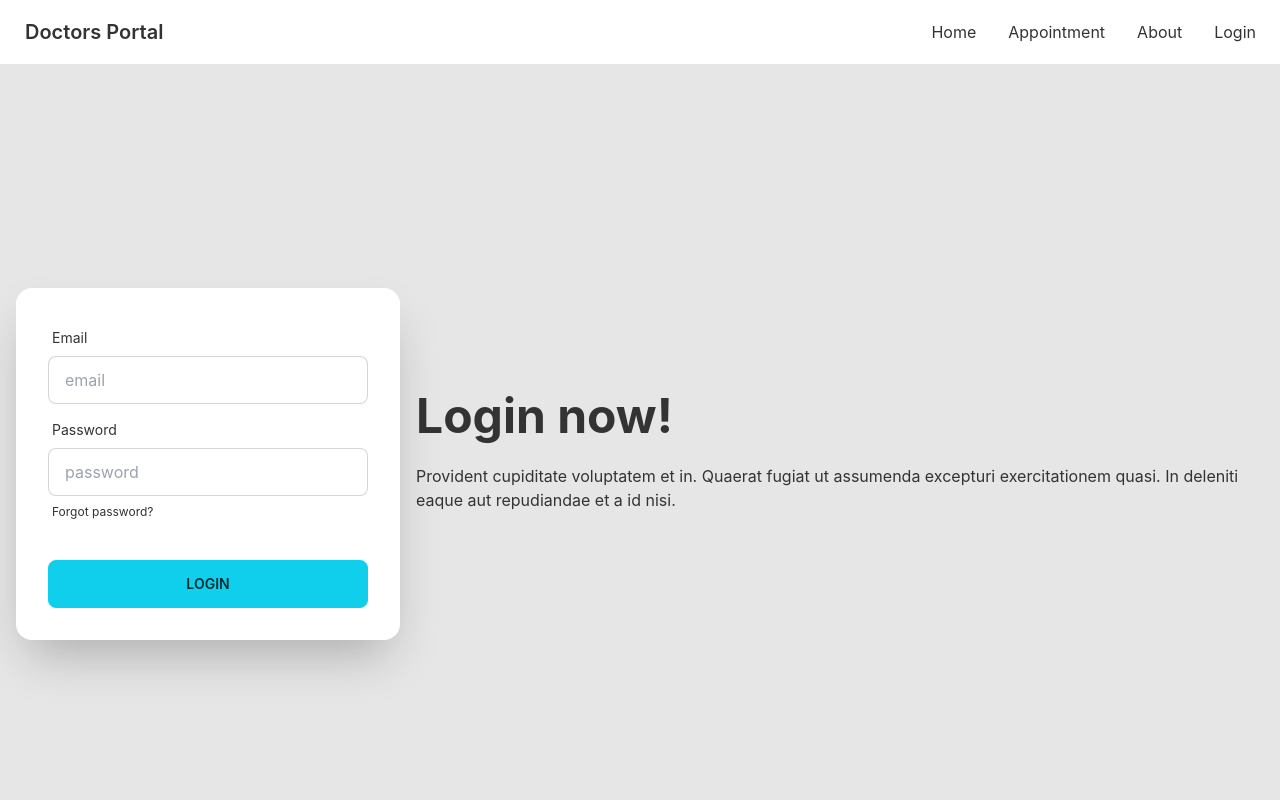
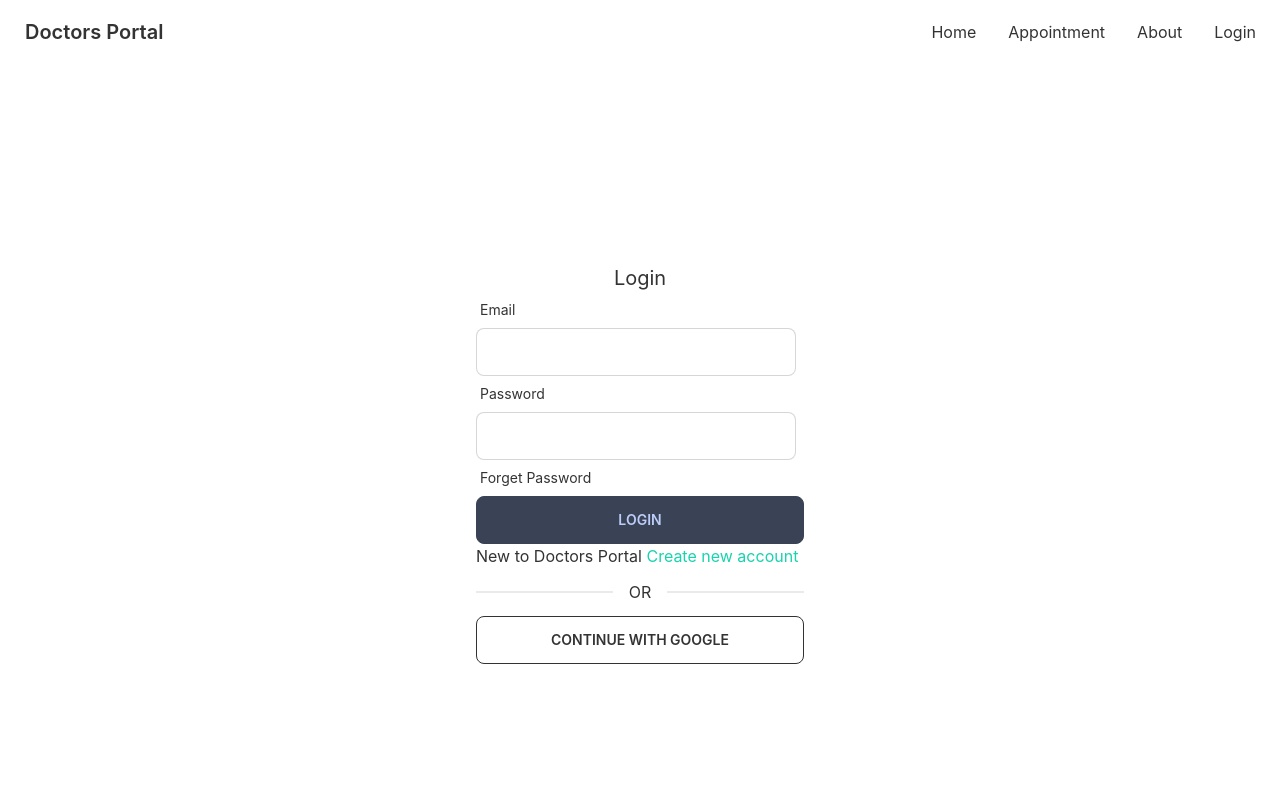
Before and after one commit to MuntasirAbid/doctor-prtal-client-side, a React (Create React App) app: page /login in a window 1280 px wide. Shown: the top 800 px of the page. Built offline with nearby package versions, Linux system fonts and the light colour scheme.

Commit message:
implimented login and signUp page using react hook form

```diff
--- a/package.json
+++ b/package.json
@@ -8,9 +8,11 @@
     "@testing-library/user-event": "^13.5.0",
     "daisyui": "^2.42.1",
     "date-fns": "^2.29.3",
+    "firebase": "^9.14.0",
     "react": "^18.2.0",
     "react-day-picker": "^8.3.7",
     "react-dom": "^18.2.0",
+    "react-hook-form": "^7.39.7",
     "react-router-dom": "^6.4.3",
     "react-scripts": "5.0.1",
     "web-vitals": "^2.1.4"
--- a/src/Pages/Appointment/AvaileableAppointments/AvaiableAppointments.js
+++ b/src/Pages/Appointment/AvaileableAppointments/AvaiableAppointments.js
@@ -32,6 +32,7 @@ const AvaiableAppointments = ({ selectedDate }) => {
                 <BookingModal
                     selectedDate={selectedDate}
                     treatment={treatment}
+                    setTreatment={setTreatment}
                 ></BookingModal>
             }
         </section >
--- a/src/Pages/Appointment/BookingModal/BookingModal.js
+++ b/src/Pages/Appointment/BookingModal/BookingModal.js
@@ -2,7 +2,7 @@ import { format } from 'date-fns';
 
 import React from 'react';
 
-const BookingModal = ({ treatment, selectedDate }) => {
+const BookingModal = ({ treatment, selectedDate, setTreatment }) => {
     const { name, slots } = treatment; //treatment is appointment option, just different name
     const date = format(selectedDate, 'PP')
 
@@ -14,7 +14,17 @@ const BookingModal = ({ treatment, selectedDate }) => {
         const email = form.email.value;
         const phone = form.phone.value;
 
-        console.log(date, slot, name, email, phone)
+        const booking = {
+            appointmentDate: date,
+            treatment: name,
+            patient: name,
+            slot,
+            email,
+            phone,
+        }
+
+        console.log(booking)
+        setTreatment(null)
     }
 
     return (
@@ -29,7 +39,10 @@ const BookingModal = ({ treatment, selectedDate }) => {
                         <select name='slot' className="select select-bordered w-full">
 
                             {
-                                slots.map(slot => <option value={slot}>{slot}</option>)
+                                slots.map((slot, i) => <option
+                                    value={slot}
+                                    key={i}
+                                >{slot}</option>)
                             }
                         </select>
                         <input name='name' type="text" placeholder="Your Name" className="input w-full input-bordered" />
--- a/src/Pages/Login/Login.js
+++ b/src/Pages/Login/Login.js
@@ -1,35 +1,49 @@
-import React from 'react';
+
+import { useForm } from 'react-hook-form';
+import { Link } from 'react-router-dom';
 
 const Login = () => {
+
+    const { register, formState: { errors }, handleSubmit } = useForm();
+    const handleLogin = data => {
+        console.log(data);
+    }
+
     return (
-        <div className="hero min-h-screen bg-base-200">
-            <div className="hero-content flex-col lg:flex-row-reverse">
-                <div className="text-center lg:text-left">
-                    <h1 className="text-5xl font-bold">Login now!</h1>
-                    <p className="py-6">Provident cupiditate voluptatem et in. Quaerat fugiat ut assumenda excepturi exercitationem quasi. In deleniti eaque aut repudiandae et a id nisi.</p>
-                </div>
-                <div className="card flex-shrink-0 w-full max-w-sm shadow-2xl bg-base-100">
-                    <div className="card-body">
-                        <div className="form-control">
+        <div className='h-[800px] flex justify-center items-center'>
+            <div className='w-96 p-7'>
+                <h2 className='text-xl text-center'>Login</h2>
+                <form onSubmit={handleSubmit(handleLogin)}>
+
+
+                    <div className="form-control w-full max-w-xs">
                         <label className="label">
                             <span className="label-text">Email</span>
                         </label>
-                            <input type="text" placeholder="email" className="input input-bordered" />
+                        <input type="text" {...register("email", { required: "Email Address is required" })} className="input input-bordered w-full max-w-xs" />
+                        {errors.email && <p className='text-error'>{errors.email?.message}</p>}
                     </div>
-                        <div className="form-control">
+                    <div className="form-control w-full max-w-xs">
                         <label className="label">
                             <span className="label-text">Password</span>
                         </label>
-                            <input type="text" placeholder="password" className="input input-bordered" />
+                        <input type="password" {...register("password", {
+                            required: "password is required",
+                            minLength: { value: 6, message: 'Password must be 6 characters or longer' }
+                        })} className="input input-bordered w-full max-w-xs" />
+
+                        {errors.password && <p className='text-error'>{errors.password?.message}</p>}
+
                         <label className="label">
-                                <a href="#" className="label-text-alt link link-hover">Forgot password?</a>
+                            <span className="label-text">Forget Password</span>
                         </label>
                     </div>
-                        <div className="form-control mt-6">
-                            <button className="btn btn-primary">Login</button>
-                        </div>
-                    </div>
-                </div>
+
+                    <input className='btn btn-accent w-full' value='Login' type="submit" />
+                </form>
+                <p>New to Doctors Portal <Link className='text-secondary' to='/signup'>Create new account</Link></p>
+                <div className="divider">OR</div>
+                <button className='btn btn-outline w-full'>CONTINUE WITH GOOGLE</button>
             </div>
         </div>
     );
--- /dev/null
+++ b/src/Pages/signUp/SignUp.js
@@ -0,0 +1,54 @@
+import React from 'react';
+import { useForm } from 'react-hook-form';
+import { Link } from 'react-router-dom';
+
+const SignUp = () => {
+
+    const { register, handleSubmit, formState: { errors } } = useForm();
+
+    const handleSignUp = (data) => {
+        console.log(data)
+    }
+
+    return (
+        <div className='h-[800px] flex justify-center items-center'>
+            <div className='w-96 p-7'>
+                <h2 className='text-xl text-center'>Sign Up</h2>
+                <form onSubmit={handleSubmit(handleSignUp)}>
+                    <div className="form-control w-full max-w-xs">
+                        <label className="label">
+                            <span className="label-text">Name</span>
+                        </label>
+                        <input type="text" {...register("name", { required: 'Name is required' })} className="input input-bordered w-full max-w-xs" />
+                        {errors.name && <p className='text-error'>{errors.name.message}</p>}
+                    </div>
+                    <div className="form-control w-full max-w-xs">
+                        <label className="label">
+                            <span className="label-text">Email</span>
+                        </label>
+                        <input type="email" {...register("email", { required: "Email is required" })} className="input input-bordered w-full max-w-xs" />
+                        {errors.email && <p className='text-error'>{errors.email.message}</p>}
+                    </div>
+                    <div className="form-control w-full max-w-xs">
+                        <label className="label">
+                            <span className="label-text">Password</span>
+                        </label>
+                        <input type="password" {...register("password", {
+                            required: "Password is required", minLength: { value: 6, message: 'Password must be 6 characters or longer' },
+                            pattern: { value: /(?=.*[A-Z])(?=.*\d)/, message: 'password must contain at least a Uppercase and a Number' }
+                        })} className="input input-bordered w-full max-w-xs" />
+                        {errors.password && <p className='text-error'>{errors.password.message}</p>}
+
+                    </div>
+
+                    <input className='my-5 btn btn-accent w-full' value='Sign Up' type="submit" />
+                </form>
+                <p>Already have an account?<Link className='text-secondary' to='/login'>Please Login</Link></p>
+                <div className="divider">OR</div>
+                <button className='btn btn-outline w-full'>CONTINUE WITH GOOGLE</button>
+            </div>
+        </div>
+    );
+};
+
+export default SignUp;
--- a/src/Routes/Routes/Routes.js
+++ b/src/Routes/Routes/Routes.js
@@ -3,6 +3,7 @@ import Main from "../../Layout/Main"
 import Appointment from "../../Pages/Appointment/Appointment/Appointment"
 import Home from "../../Pages/Home/Home/Home"
 import Login from "../../Pages/Login/Login"
+import SignUp from "../../Pages/signUp/SignUp"
 
 export const router = createBrowserRouter([
     {
@@ -19,6 +20,10 @@ export const router = createBrowserRouter([
                 element: <Login></Login>
             },
             {
+                path: 'signup',
+                element: <SignUp></SignUp>
+            },
+            {
                 path: '/appointment',
                 element: <Appointment></Appointment>
             }
--- /dev/null
+++ b/src/firebase/Firebase.config.js
@@ -0,0 +1,17 @@
+// Import the functions you need from the SDKs you need
+import { initializeApp } from "firebase/app";
+// TODO: Add SDKs for Firebase products that you want to use
+// https://firebase.google.com/docs/web/setup#available-libraries
+
+// Your web app's Firebase configuration
+const firebaseConfig = {
+    apiKey: process.env.REACT_APP_apiKey,
+    authDomain: process.env.REACT_APP_authDomain,
+    projectId: process.env.REACT_APP_projectId,
+    storageBucket: process.env.REACT_APP_storageBucket,
+    messagingSenderId: process.env.REACT_APP_messagingSenderId,
+    appId: process.env.REACT_APP_appId,
+};
+
+// Initialize Firebase
+const app = initializeApp(firebaseConfig);
```
Also changed, not shown: 1 other file (tests, documents, lock files or other folders). Lines whose indentation alone changed are shown as unchanged.
